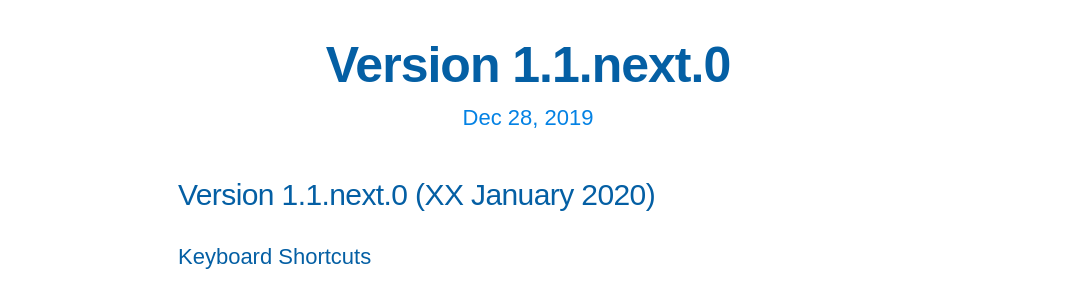
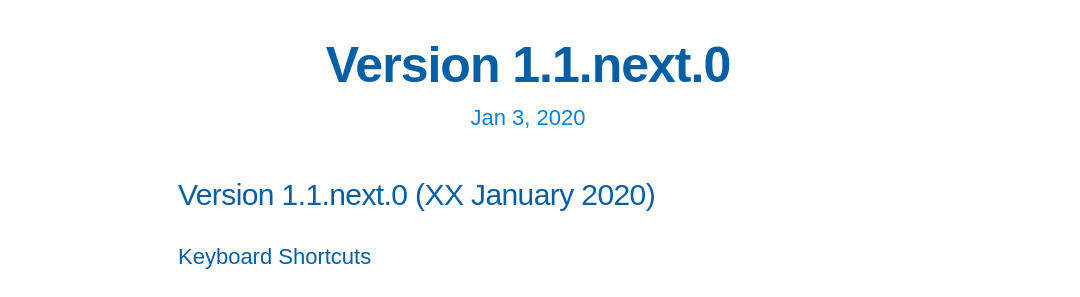
Before and after one commit to Zofware/www.simplesportscaster.com, a Jekyll site: the page built from docs/_future/version-1.1.next.0.md, in a window 1280 px wide and 900 px high. Shown: the part 380-677 px from the top of the window, without its empty margins (112-1192 px from the left). Built offline with Jekyll 4.4.1, drawn with Linux system fonts in a browser that asks for light colours; nearby versions of some CDN libraries; some web fonts are replaced; comment, search, counter and statistics services are not loaded.

Commit message:
Update date.

```diff
--- a/docs/_future/version-1.1.next.0.md
+++ b/docs/_future/version-1.1.next.0.md
@@ -2,7 +2,7 @@
 layout: post
 title: "Version 1.1.next.0"
 description: ""
-date: "2019-12-28 00:00:00 -0700"
+date: "2020-01-03 00:00:00 -0700"
 author: AdamZofware
 version: 1.0.6
 comments: true
```
